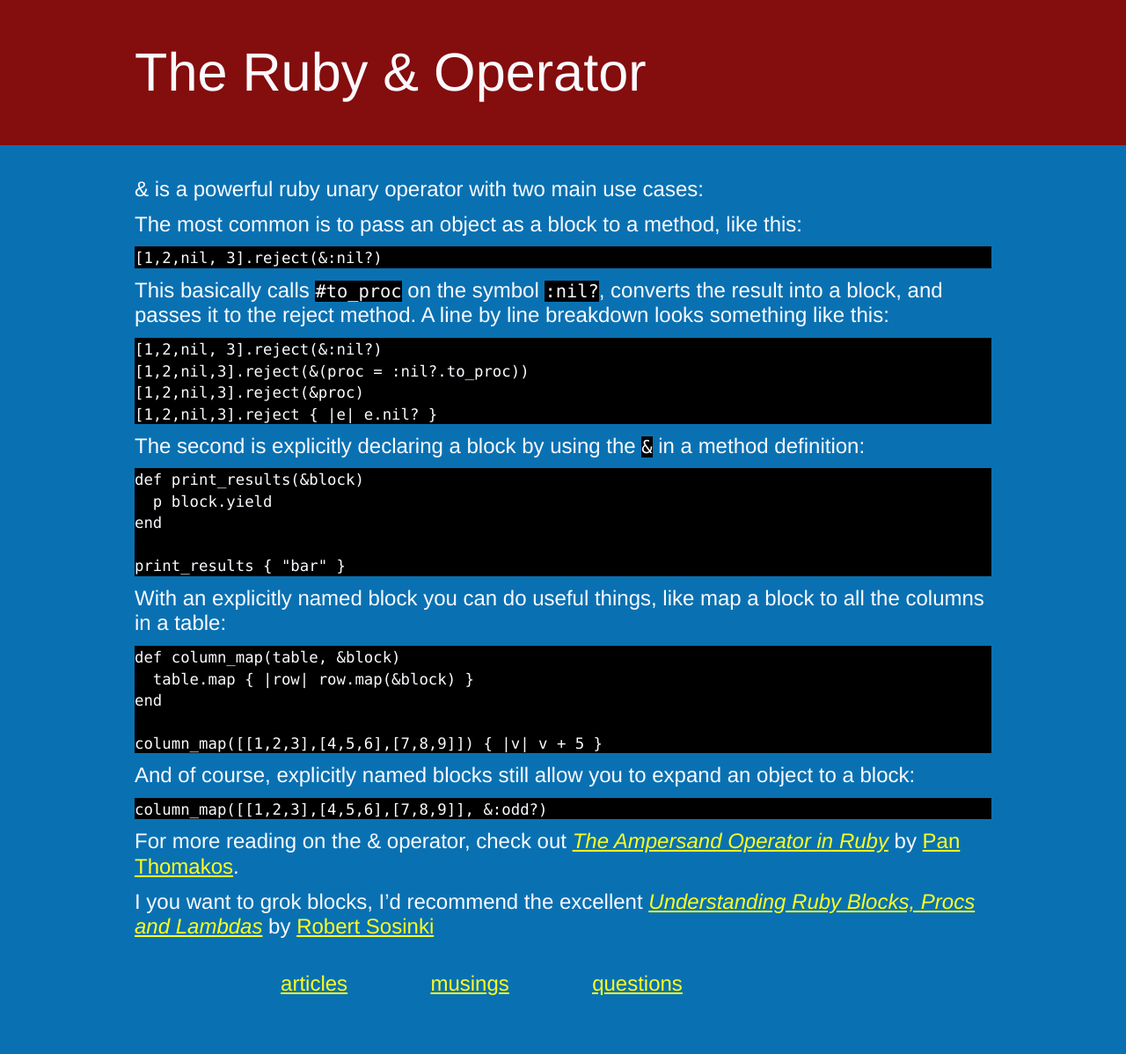
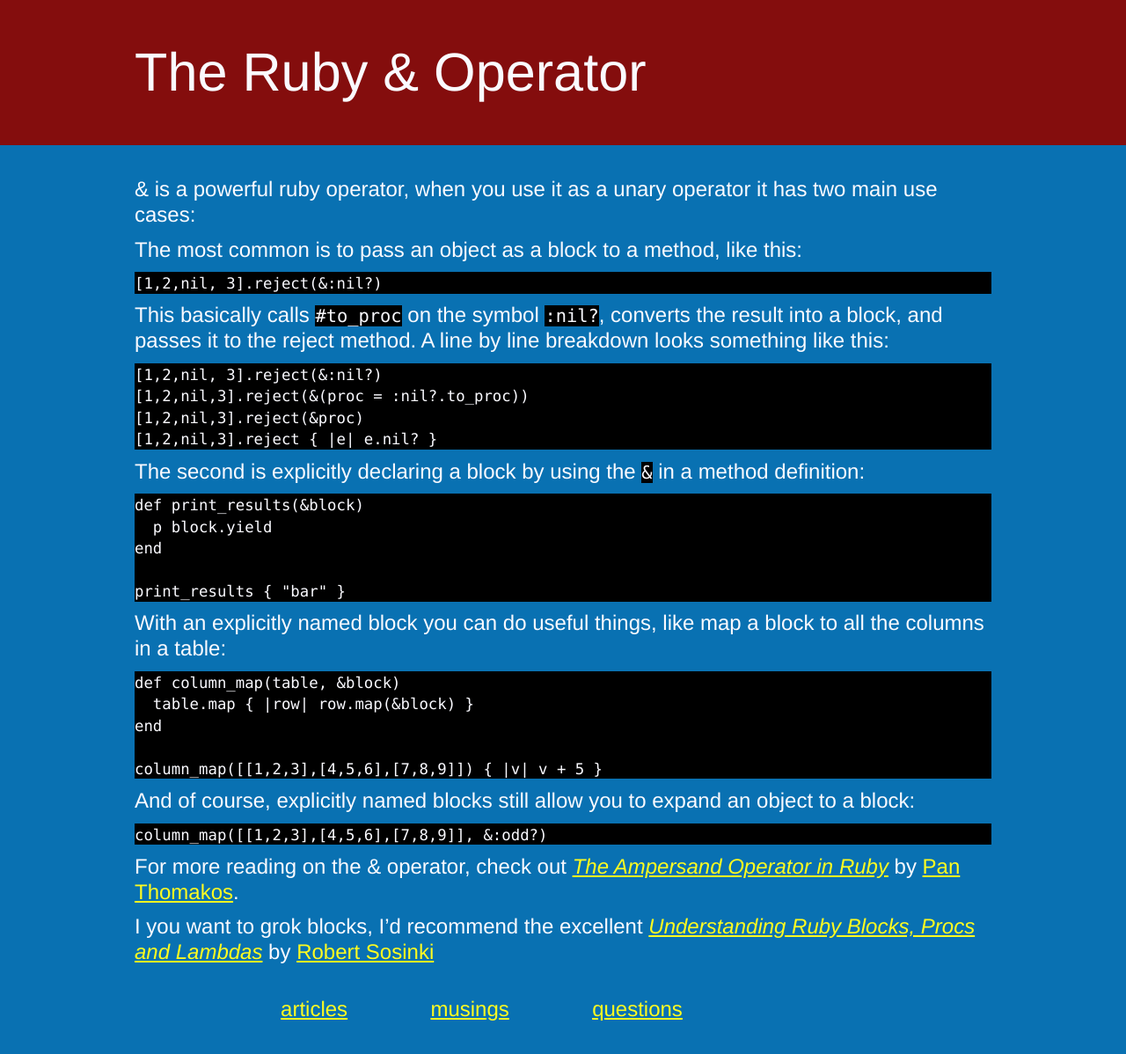
Before and after one commit to zspencer/www.zeespencer.com, a Jekyll site: the page built from musings/_posts/2013-01-30-the-ruby-&-symbol.markdown, in a window 1280 px wide. Shown: the whole page at 88% size. Built offline with Jekyll 4.4.1, drawn with Linux system fonts in a browser that asks for light colours; before the commit the page ends 1169 px from its top, so only the background shows below that.

Commit message:
Clarified that & is a unary and binary operator

```diff
--- a/musings/_posts/2013-01-30-the-ruby-&-symbol.markdown
+++ b/musings/_posts/2013-01-30-the-ruby-&-symbol.markdown
@@ -3,7 +3,8 @@ layout: default
 title: The Ruby & Operator
 tags: [ruby, tapas, blocks,published]
 ---
-& is a powerful ruby unary operator with two main use cases:
+& is a powerful ruby operator, when you use it as a unary operator it has two
+main use cases:
 
 The most common is to pass an object as a block to a method, like this:
 
```
